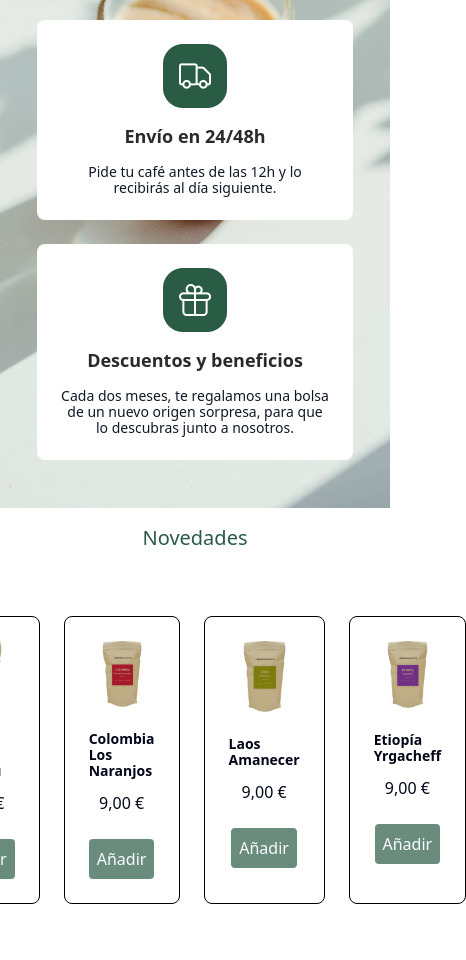
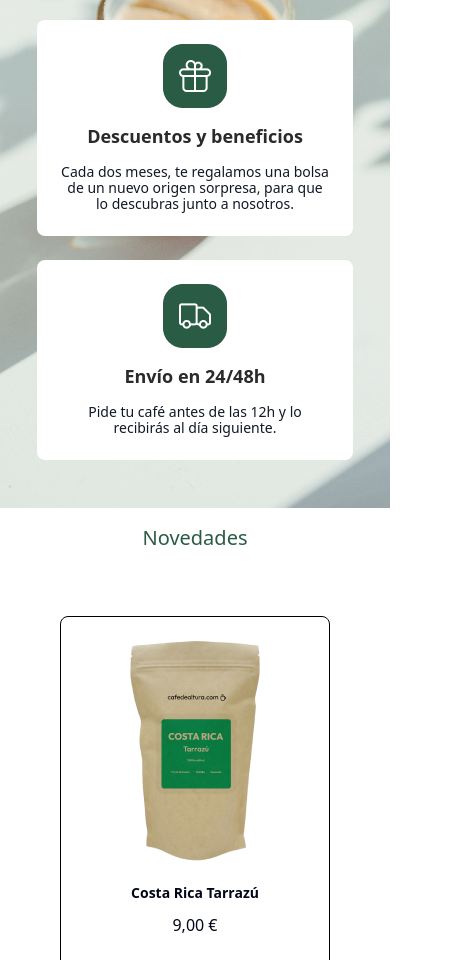
Before and after one commit to DanielFigueroaDuran/cafe_de_altura, a React (Vite) app: page / in a window 390 px wide. Shown: the part 1040-2000 px from the top of the page, 466 px wide, since content can reach past the window. Built offline with nearby package versions, Linux system fonts and the light colour scheme; the HTML template or start-up script is replaced by a standard one.

Commit message:
adding responsive SectionCoffe finalized

```diff
--- a/src/components/coffepage/CardConditions.tsx
+++ b/src/components/coffepage/CardConditions.tsx
@@ -9,7 +9,7 @@ const CardConditions = () => {
             <h2 className='font-medium text-2xl leading-7 text-[#fff] text-center'>
                 Café con las mejores condiciones
             </h2>
-            <div className="flex flex-col md:flex-wrap lg:flex-row justify-center gap-6">
+            <div className="grid justify-items-center grid-cols-1 md:grid-cols-2 lg:grid-cols-3 gap-6">
 
                 <CardCondicionesComponente
                     className={'flex flex-col text-center items-center p-6 bg-[#fff] gap-4 w-[316px] h-[232px] rounded-lg '}
@@ -20,17 +20,18 @@ const CardConditions = () => {
 
                 <CardCondicionesComponente
                     className={'flex flex-col items-center text-center bg-[#fff] gap-4 w-[316px] rounded-lg p-6'}
+                    img={discounts}
+                    title={'Descuentos y beneficios'}
+                    paragraph={'Cada dos meses, te regalamos una bolsa de un nuevo origen sorpresa, para que lo descubras junto a nosotros.'}
+                />
+
+                <CardCondicionesComponente
+                    className={'flex flex-col md:col-span-2 md:justify-self-center lg:col-span-1 lg:justify-self-auto items-center text-center bg-[#fff] gap-4 w-[316px] rounded-lg p-6'}
                     img={shipping}
                     title={'Envío en 24/48h'}
                     paragraph={'Pide tu café antes de las 12h y lo recibirás al día siguiente.'}
                 />
 
-                <CardCondicionesComponente
-                    className={'flex flex-col items-center text-center bg-[#fff] gap-4 w-[316px] rounded-lg p-6'}
-                    img={discounts}
-                    title={'Descuentos y beneficios'}
-                    paragraph={'Cada dos meses, te regalamos una bolsa de un nuevo origen sorpresa, para que lo descubras junto a nosotros.'}
-                />
             </div>
         </div>
     )
--- a/src/components/coffepage/SectionCoffe.tsx
+++ b/src/components/coffepage/SectionCoffe.tsx
@@ -1,14 +1,9 @@
 //import { React, useContext, useState } from 'react'
 // import Arrow from "../assets/icon/Arrow.png";
 import Arrow from "../../assets/icon/Arrow.png";
-
-//import Show from './Show';
-//import { CoffeContext } from "./context/Context";
 import Button from '../Button';
-
 import { useCoffe } from "../../context/useCoffe";
 import Show from '../Show';
-
 
 const SectionCoffe = () => {
 
@@ -16,9 +11,9 @@ const SectionCoffe = () => {
 
     return (
         <>
-            <div className="flex flex-col p-4 gap-10 ">
+            <div className="flex flex-col p-4 gap-10">
                 <h2 className="flex justify-center text-[rgb(42,91,69)] font-medium text-xl leading-7 ">Novedades</h2>
-                <div className="flex justify-center gap-6 p-6 ">
+                <div className="grid place-items-center md:grid-cols-2 lg:grid-cols-4 gap-6 p-6">
                     {products?.slice(0, 4).map((product, i) => {
                         return (
                             <div className='flex p-6  border border-gray-light rounded-lg
@@ -41,7 +36,7 @@ const SectionCoffe = () => {
                     })}
                 </div>
                 <Show
-                    className={'flex justify-center items-center gap-1 decoration-slate-950 underline'}
+                    className={'flex font-semibold justify-center items-center gap-1 decoration-slate-950 underline'}
                     link={'Tienda'}
                     label={'Ver Todos'}
                     classIcon={'text-[#2a5b45]'}
```
